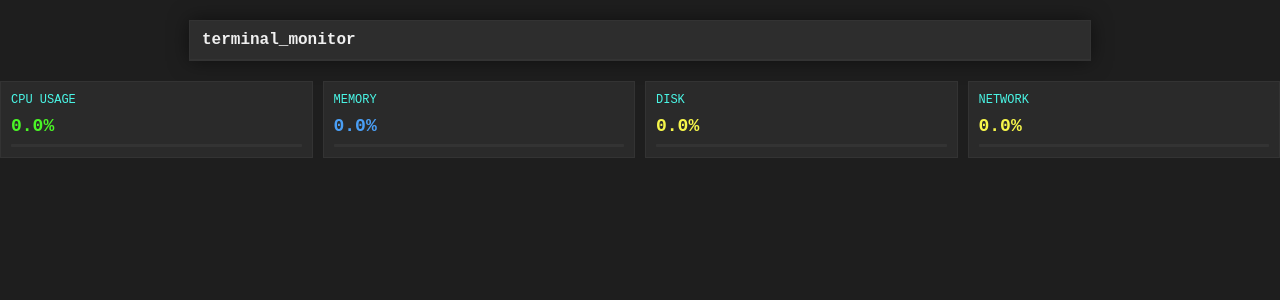
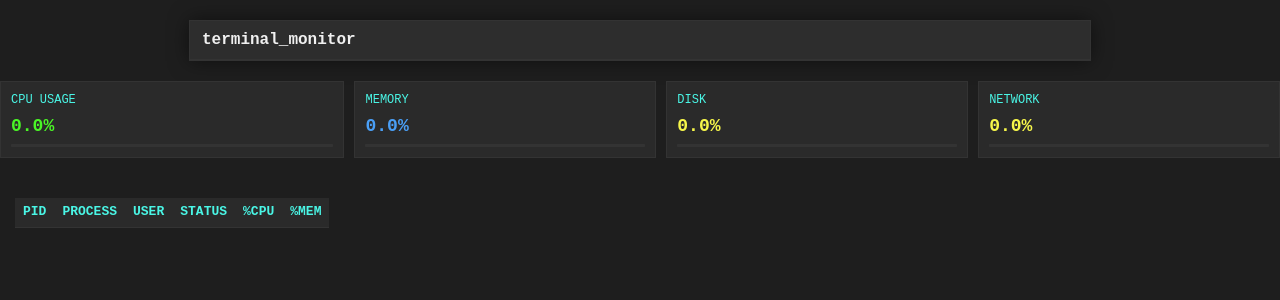
Before and after one commit to seraohine/Mac_Monitor, a Flask app: page / in a window 1280 px wide. Shown: the top 300 px of the page. Run offline with Flask 3, Linux system fonts and the light colour scheme; lists and menus that the app fills with data are empty.

Commit message:
进程列表css优化

```diff
--- a/templates/mac_monitor.html
+++ b/templates/mac_monitor.html
@@ -112,6 +112,37 @@
 
     .network-progress { background-color: var(--terminal-purple); }
 
+    .process-table {
+        width: 100%;
+        border-collapse: collapse;
+        margin-top: 15px;
+        font-size: 13px;
+    }
+
+    .process-table th {
+        text-align: left;
+        padding: 5px 8px;
+        background-color: #2A2A2A;
+        color: var(--terminal-cyan);
+        border-bottom: 1px solid var(--terminal-border);
+    }
+
+    .process-table td {
+        padding: 5px 8px;
+        border-bottom: 1px solid #333;
+    }
+
+    .process-table tr:hover {
+        background-color: #2A2A2A;
+    }
+    .pid-col { width: 60px; }
+    .cpu-col, .mem-col { width: 70px; }
+    .status-col { width: 90px; }
+
+    .status-running { color: var(--terminal-green); }
+    .status-sleeping { color: var(--terminal-blue); }
+    .status-stopped { color: #AAA; }
+    .status-zombie { color: var(--terminal-red); }
 
     </style>
 
@@ -148,9 +179,22 @@
         </div>
     </div>
 
-
     <div class="terminal-body">
-
+        <table class="process-table">
+            <thead>
+                <tr>
+                    <th class="pid-col">PID</th>
+                    <th>PROCESS</th>
+                    <th>USER</th>
+                    <th class="status-col">STATUS</th>
+                    <th class="cpu-col">%CPU</th>
+                    <th class="mem-col">%MEM</th>
+                </tr>
+            </thead>
+            <tbody id="process-list">
+                <!-- 进程列表将通过JavaScript动态填充 -->
+            </tbody>
+        </table>
     </div>
 </div>
 <body>
```
